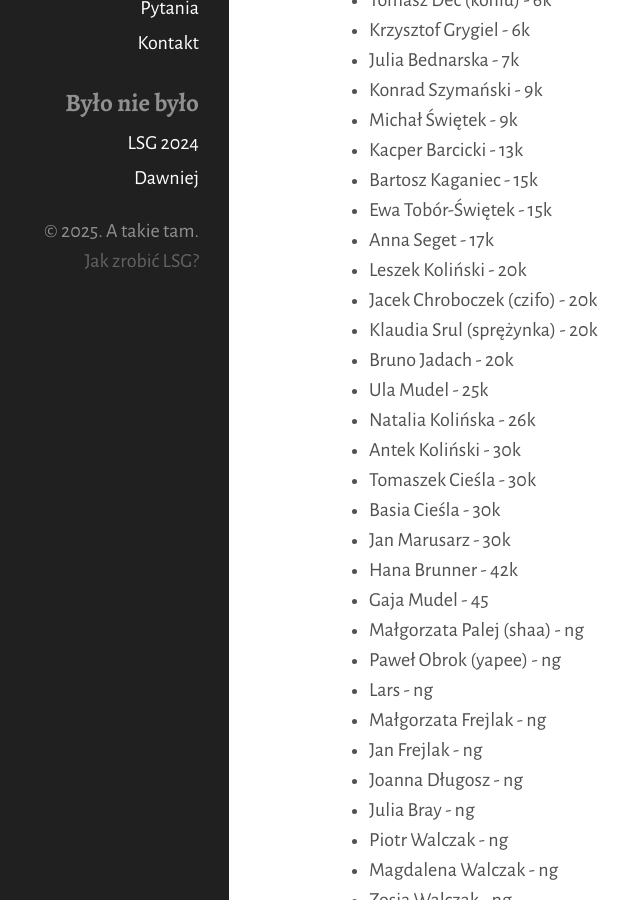
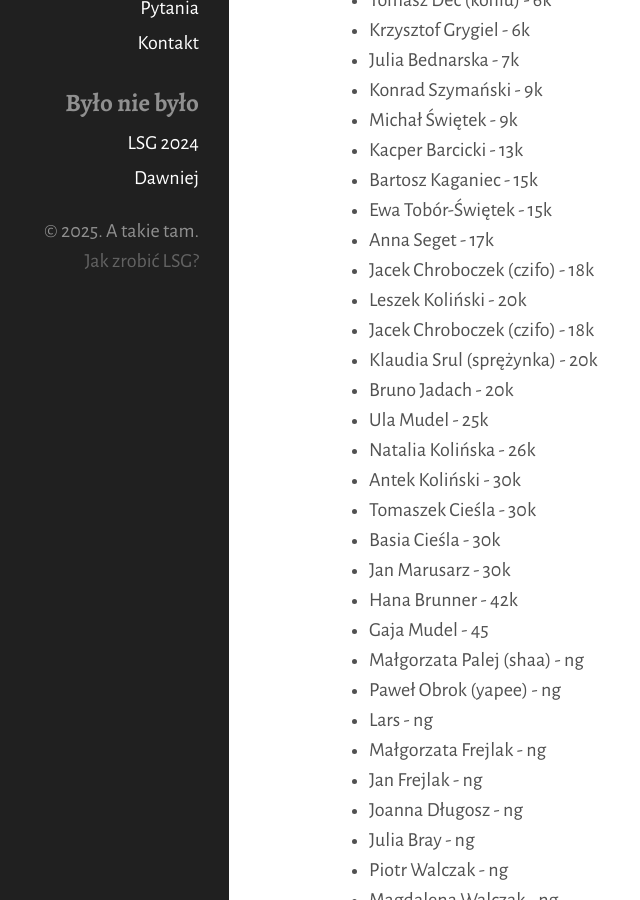
Before and after one commit to tasuki/lsg, a Jekyll site: the page built from zarejestrowani.md, in a window 1280 px wide and 900 px high, scrolled down 765 px. Shown: the whole window, without its empty margins (131-771 px from the left). Built offline with Jekyll 4.4.1, drawn with Linux system fonts in a browser that asks for light colours.

Commit message:
Update zarejestrowani.md

```diff
--- a/zarejestrowani.md
+++ b/zarejestrowani.md
@@ -36,8 +36,9 @@ Zarejestrowani uczestnicy, mniej więcej według stopnia:
 - Bartosz Kaganiec - 15k
 - Ewa Tobór-Świętek - 15k
 - Anna Seget - 17k
+- Jacek Chroboczek (czifo) - 18k
 - Leszek Koliński - 20k
-- Jacek Chroboczek (czifo) - 20k
+- Jacek Chroboczek (czifo) - 18k
 - Klaudia Srul (sprężynka) - 20k
 - Bruno Jadach - 20k
 - Ula Mudel - 25k
```
